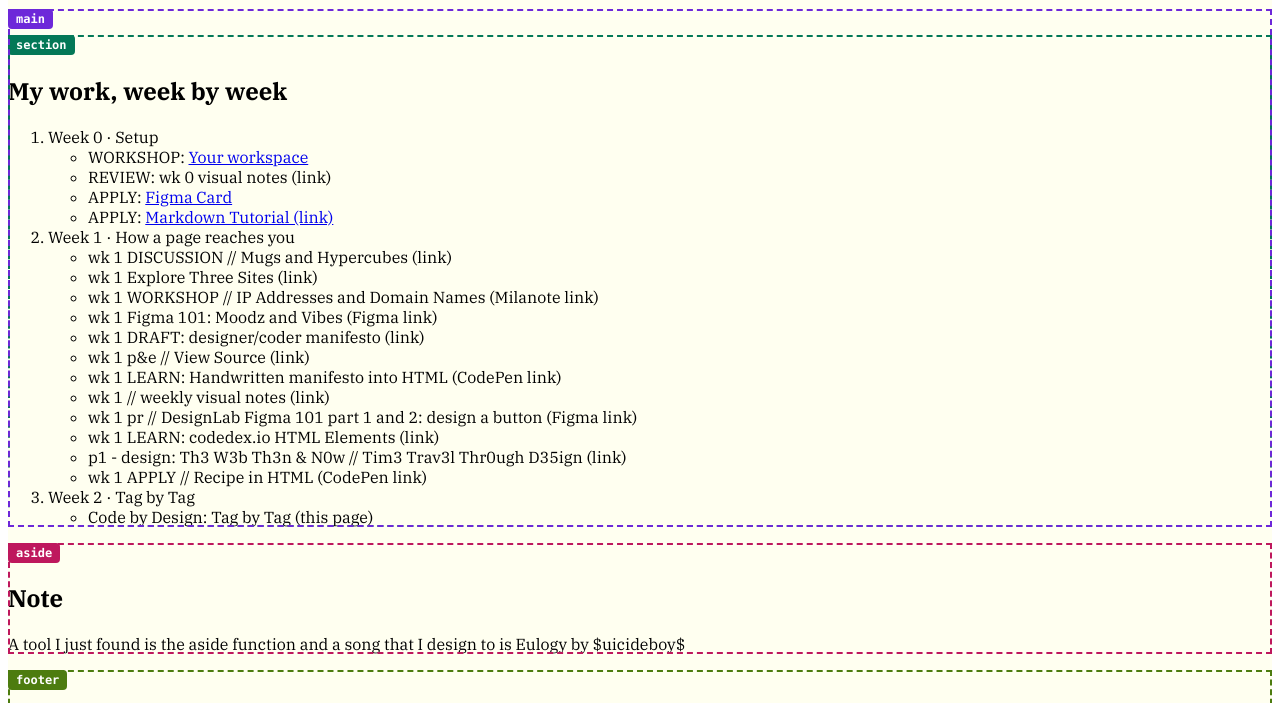
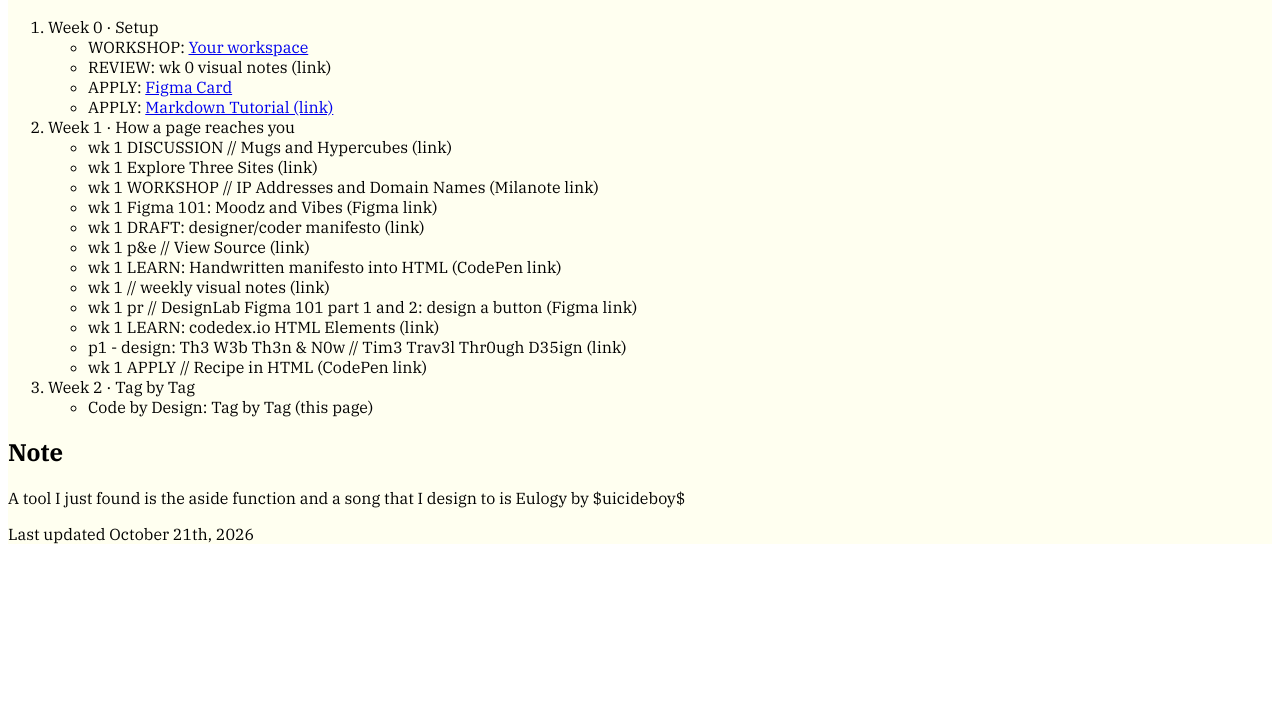
Before and after one commit to s-lamoreaux/desn368-portfolio, a plain HTML site: page projects/Homepage/index.html in a window 1280 px wide. Shown: the part 293-996 px from the top of the page. After the commit the page ends 837 px from the top, so only its background shows below. Drawn offline with nearby package versions, Linux system fonts and the light colour scheme; a web font is replaced by a local one.

Commit message:
deleted xray from css homepage

```diff
--- a/projects/Homepage/style.css
+++ b/projects/Homepage/style.css
@@ -11,42 +11,3 @@ html {
   background-color: ivory;
   font-family: "IBM Plex Serif", serif;
 }
-
-:root:not(.xray-off) :is(div, header, nav, main, section, article, aside, footer) {
-  outline: 2px dashed #6b7280;
-  outline-offset: -2px;
-}
-
-:root:not(.xray-off) :is(div, header, nav, main, section, article, aside, footer)::before {
-  display: block;
-  width: max-content;
-  grid-column: 1 / -1;
-  flex-basis: 100%;
-  margin: 0 0 6px;
-  padding: 1px 8px;
-  border-radius: 4px;
-  font: bold 12px/1.5 Menlo, Consolas, monospace;
-  text-align: left;
-  color: #ffffff;
-  background-color: #6b7280;
-  content: "div";
-}
-
-:root:not(.xray-off) header { outline-color: #b91c1c; }
-:root:not(.xray-off) header::before { content: "header"; background-color: #b91c1c; }
-:root:not(.xray-off) nav { outline-color: #1d4ed8; }
-:root:not(.xray-off) nav::before { content: "nav"; background-color: #1d4ed8; }
-:root:not(.xray-off) main { outline-color: #6d28d9; }
-:root:not(.xray-off) main::before { content: "main"; background-color: #6d28d9; }
-:root:not(.xray-off) section { outline-color: #047857; }
-:root:not(.xray-off) section::before { content: "section"; background-color: #047857; }
-:root:not(.xray-off) article { outline-color: #a16207; }
-:root:not(.xray-off) article::before { content: "article"; background-color: #a16207; }
-:root:not(.xray-off) aside { outline-color: #be185d; }
-:root:not(.xray-off) aside::before { content: "aside"; background-color: #be185d; }
-:root:not(.xray-off) footer { outline-color: #4d7c0f; }
-:root:not(.xray-off) footer::before { content: "footer"; background-color: #4d7c0f; }
-
-:root:not(.xray-off) span { outline: 1px dashed #6b7280; }
-:root:not(.xray-off) time { outline: 2px solid #047857; }
-:root:not(.xray-off) time::after { display: block; content: "datetime: " attr(datetime); font: bold 11px/1.5 Menlo, Consolas, monospace; color: #047857; }
```
